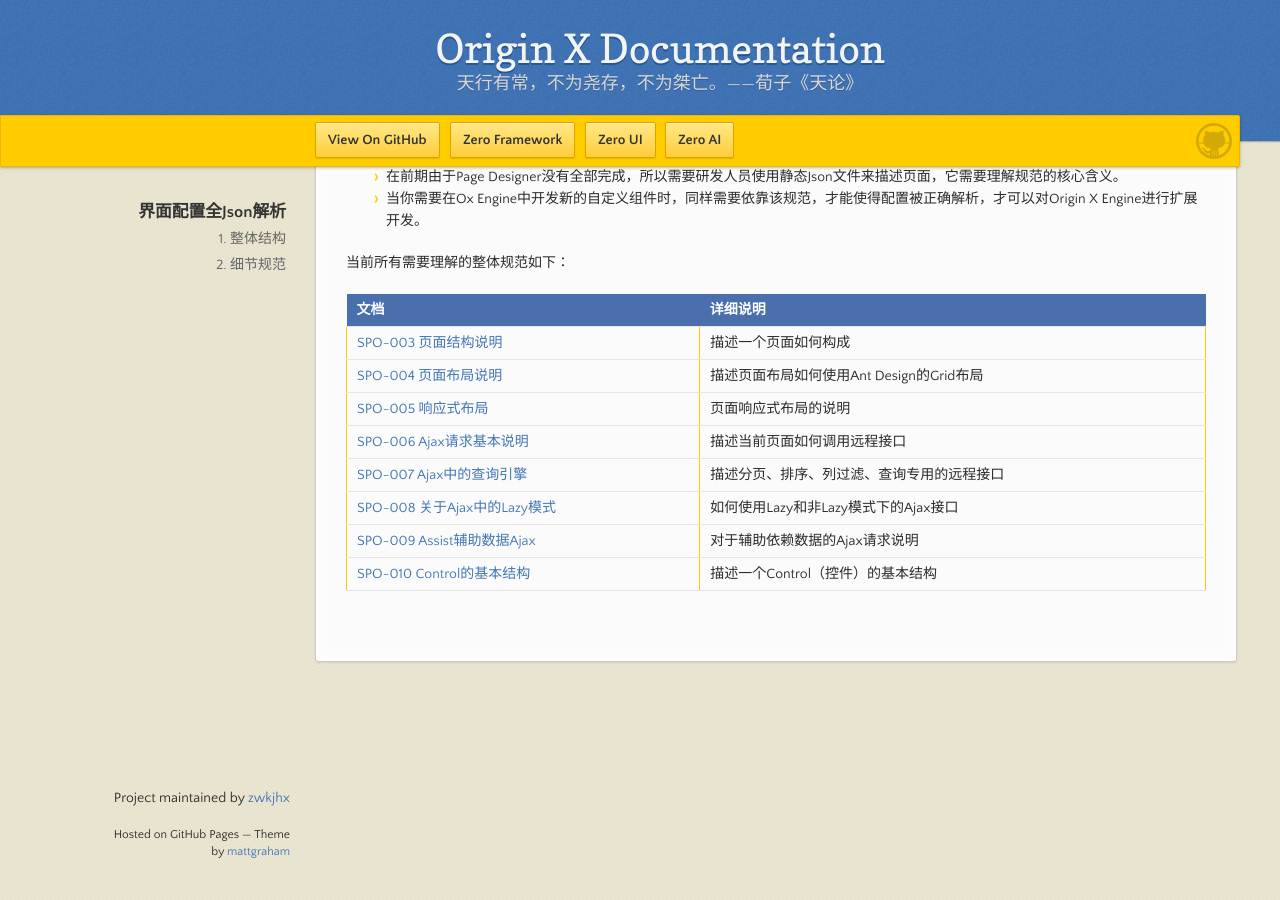
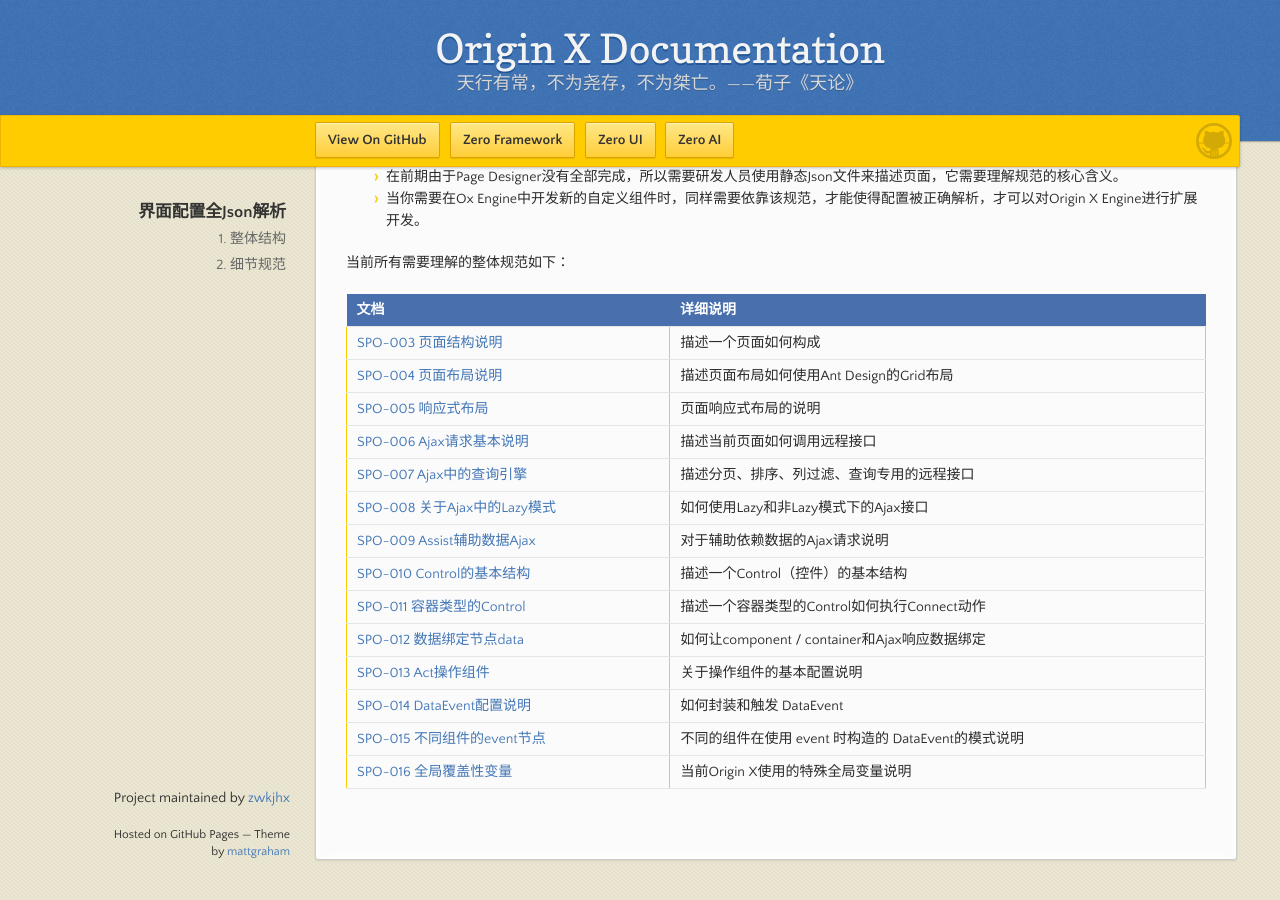
Before and after one commit to zwkjhx/ox-doc, a Jekyll site: the page built from specification/3-origin-xgui-fan/spo-001-jie-mian-pei-zhi-quan-json-jie-xi.md, in a window 1280 px wide and 900 px high, scrolled down 1097 px. Built offline with Jekyll 4.4.1, drawn with Linux system fonts in a browser that asks for light colours; our own code applies the rules of GitHub Pages for plain Markdown files.

Commit message:
Creates specification/3-origin-xgui-fan/spo-016-quan-ju-fu-gai-xing-bian-liang.md
Auto commit by GitBook Editor

```diff
--- a/specification/3-origin-xgui-fan/spo-001-jie-mian-pei-zhi-quan-json-jie-xi.md
+++ b/specification/3-origin-xgui-fan/spo-001-jie-mian-pei-zhi-quan-json-jie-xi.md
@@ -60,3 +60,9 @@
 | [SPO-008 关于Ajax中的Lazy模式](/specification/3-origin-xgui-fan/spo-008-guan-yu-ajax-zhong-de-lazy-mo-shi.md) | 如何使用Lazy和非Lazy模式下的Ajax接口 |
 | [SPO-009 Assist辅助数据Ajax](/specification/3-origin-xgui-fan/spo-009-assistfu-zhu-shu-ju-ajax.md) | 对于辅助依赖数据的Ajax请求说明 |
 | [SPO-010 Control的基本结构](/specification/3-origin-xgui-fan/spo-010-controlde-ji-ben-jie-gou.md) | 描述一个Control（控件）的基本结构 |
+| [SPO-011 容器类型的Control](/specification/3-origin-xgui-fan/spo-011-rong-qi-lei-xing-de-control.md) | 描述一个容器类型的Control如何执行Connect动作 |
+| [SPO-012 数据绑定节点data](/specification/3-origin-xgui-fan/spo-012-shu-ju-bang-ding-jie-dian-data.md) | 如何让component / container和Ajax响应数据绑定 |
+| [SPO-013 Act操作组件](/specification/3-origin-xgui-fan/spo-013-actcao-zuo-zu-jian.md) | 关于操作组件的基本配置说明 |
+| [SPO-014 DataEvent配置说明](/specification/3-origin-xgui-fan/spo-014-dataeventpei-zhi-shuo-ming.md) | 如何封装和触发 DataEvent |
+| [SPO-015 不同组件的event节点](/specification/3-origin-xgui-fan/spo-015-bu-tong-zu-jian-de-event-jie-dian.md) | 不同的组件在使用 event 时构造的 DataEvent的模式说明 |
+| [SPO-016 全局覆盖性变量](/specification/3-origin-xgui-fan/spo-016-quan-ju-fu-gai-xing-bian-liang.md) | 当前Origin X使用的特殊全局变量说明 |
```
Also changed, not shown: SUMMARY.md (+6 -0 lines), specification/3-origin-xgui-fan/spo-011-rong-qi-lei-xing-de-control.md (added), specification/3-origin-xgui-fan/spo-012-shu-ju-bang-ding-jie-dian-data.md (added), specification/3-origin-xgui-fan/spo-013-actcao-zuo-zu-jian.md (added), specification/3-origin-xgui-fan/spo-014-dataeventpei-zhi-shuo-ming.md (added), specification/3-origin-xgui-fan/spo-015-bu-tong-zu-jian-de-event-jie-dian.md (added), specification/3-origin-xgui-fan/spo-016-quan-ju-fu-gai-xing-bian-liang.md (added).
